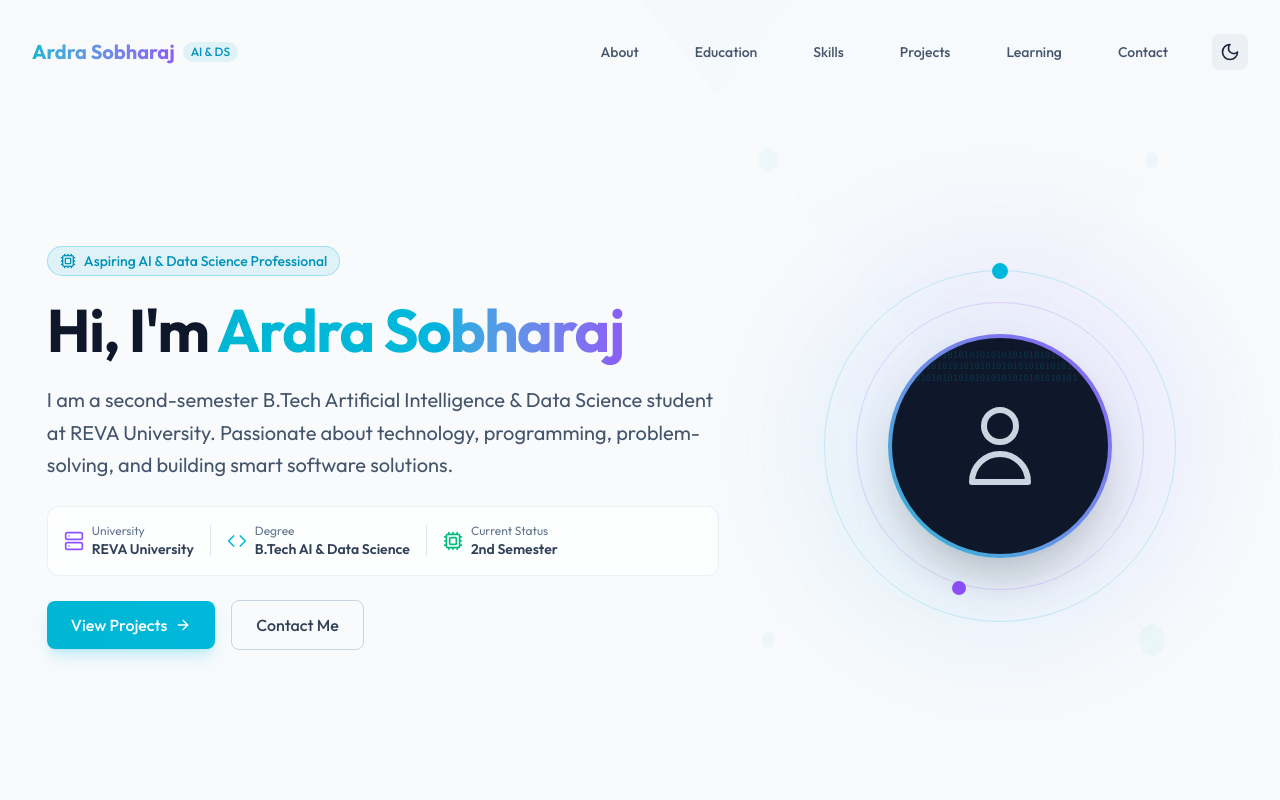
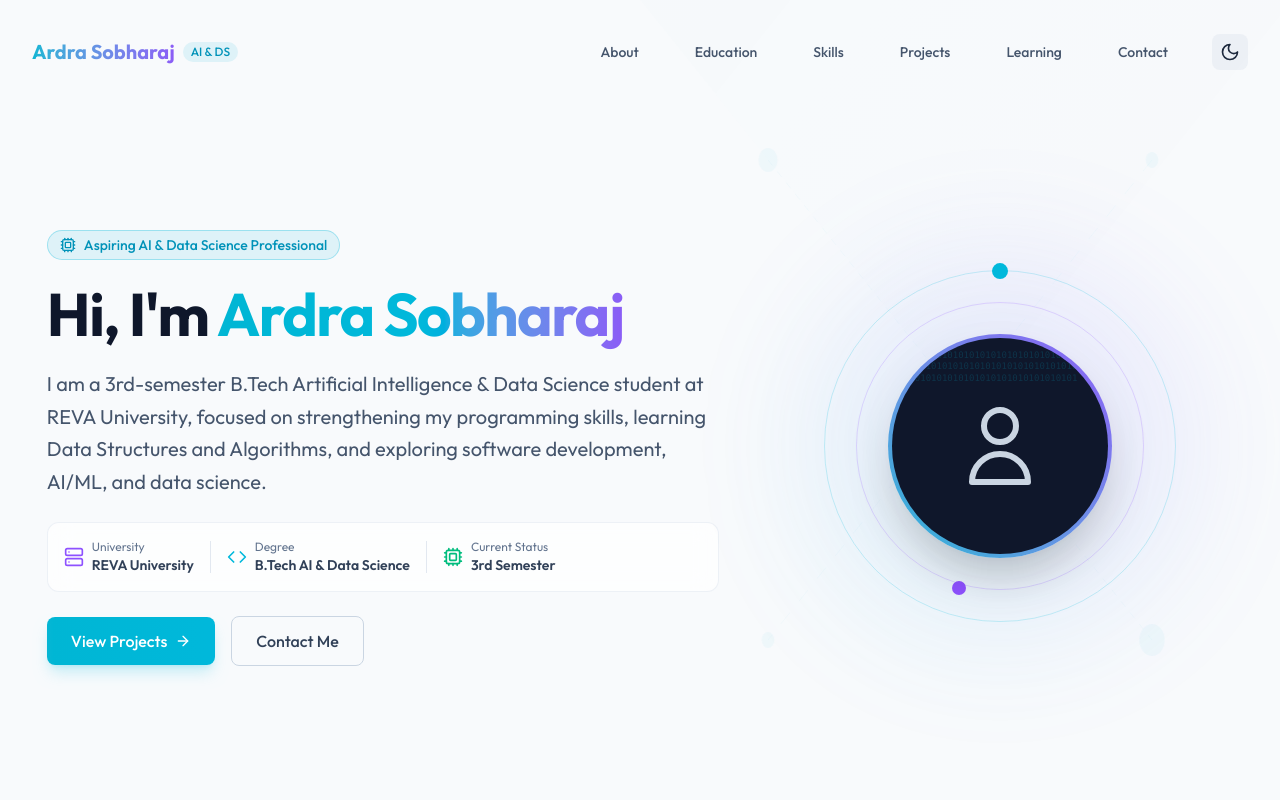
Before and after one commit to Ardra-Sobharaj/portfolio, a React (Vite) app: page / in a window 1280 px wide. Shown: the top 800 px of the page. Built offline with nearby package versions, Linux system fonts and the light colour scheme.

Commit message:
Update semester and hero description

```diff
--- a/src/components/Hero.tsx
+++ b/src/components/Hero.tsx
@@ -45,7 +45,7 @@ export function Hero() {
           </h1>
 
           <p className="text-lg sm:text-xl text-slate-600 dark:text-slate-300 max-w-2xl leading-relaxed">
-            I am a second-semester B.Tech Artificial Intelligence & Data Science student at REVA University. Passionate about technology, programming, problem-solving, and building smart software solutions.
+            I am a 3rd-semester B.Tech Artificial Intelligence & Data Science student at REVA University, focused on strengthening my programming skills, learning Data Structures and Algorithms, and exploring software development, AI/ML, and data science.
           </p>
 
           {/* Quick Academic Card */}
@@ -70,7 +70,7 @@ export function Hero() {
               <Cpu className="w-5 h-5 text-emerald-500" />
               <div>
                 <div className="text-xs text-slate-500">Current Status</div>
-                <div className="text-sm font-semibold">2nd Semester</div>
+                <div className="text-sm font-semibold">3rd Semester</div>
               </div>
             </div>
           </div>
```
